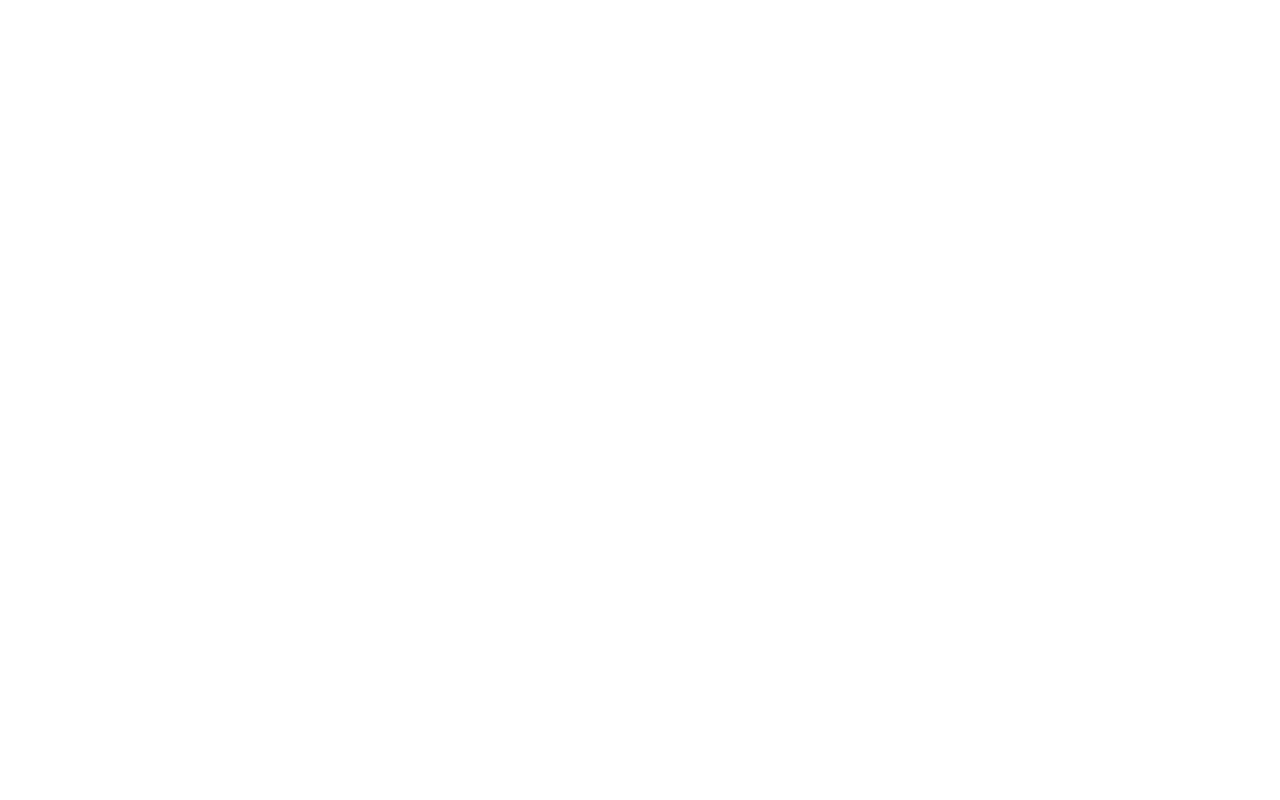
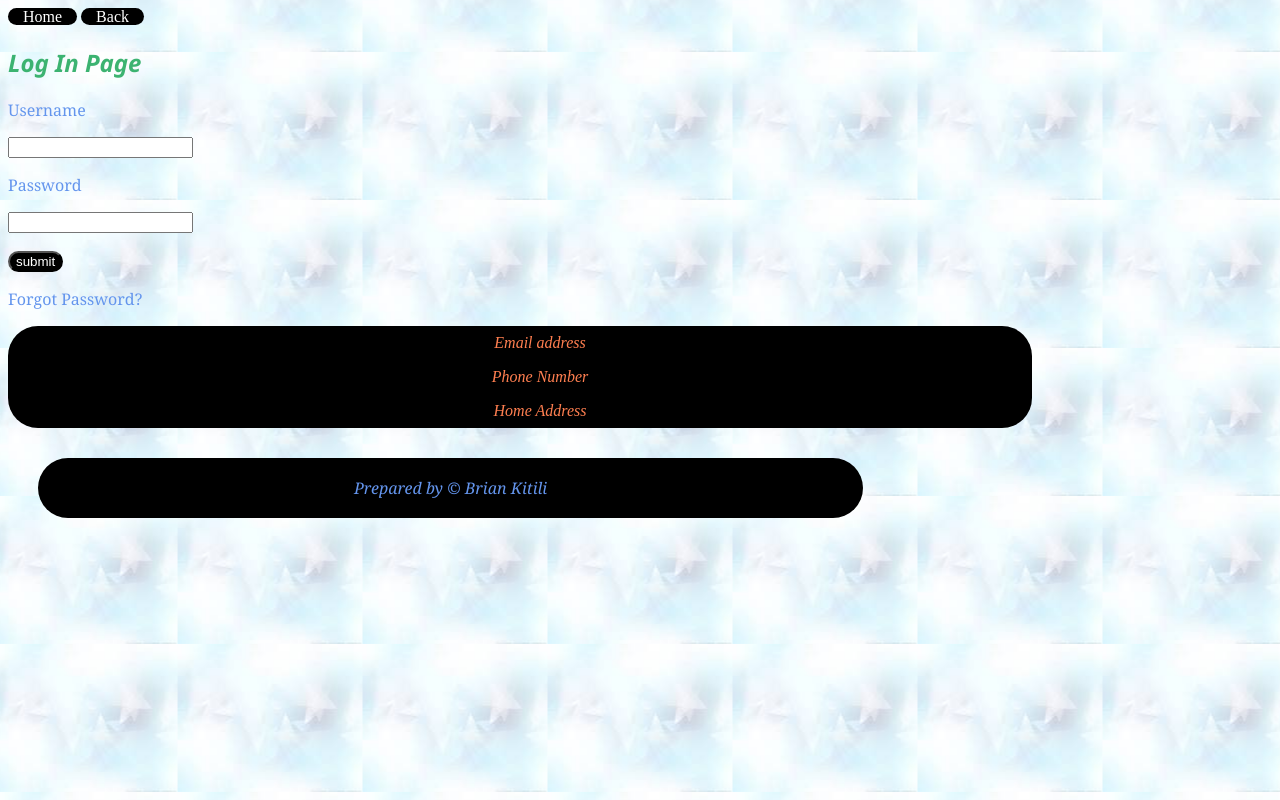
Before and after one commit to Kitili00/my-projects, a plain HTML site: page index.html in a window 1280 px wide. Drawn offline with Linux system fonts and the light colour scheme.

Commit message:
new changes

```diff
--- a/index.html
+++ b/index.html
@@ -0,0 +1,61 @@
+<!DOCTYPE html>
+<html lang="en=us">
+<meta charset="utf-8">
+<meta name="viewport" content="device=width-width, initial scale=1">
+
+    <header>
+        <head>
+            <title>Login Page</title>
+
+            <link rel="stylesheet" href="styles.css">
+        </head>
+
+        <nav>
+            <li><a href="#home">Home</a></li>
+            <li><a href="#back">Back</a></li>
+        </nav>
+
+    </header>
+
+    <main>
+        <body>
+
+            <section>
+            <h1 class="heading">Log In Page</h1>
+        </section>
+
+            <section>
+                <p>Username</p>
+               <form action="index.html" method="post">
+                <input id="Username" type="text" method="post" required>
+
+            <p>Password</p>
+                <input id="password" type="password" required maxlength="10" minlength="4">
+
+                <section>
+                    <div>
+                <br>
+                    <input class="button" type="submit" value="submit" name="submit">
+                </div>
+
+            </form>
+            </section>
+
+        </body>
+    </main>
+    <p>Forgot Password?<br></p>
+
+    <aside>
+        <address>
+        <ul>
+            <li> <a href="kitilibrian@gmail.com">Email address </a></li>
+            <li>Phone Number</li>
+            <li>Home Address</li>
+        </ul>
+    </address>
+    </aside>
+
+    <footer>
+        <p>Prepared by  &copy; Brian Kitili </p>
+    </footer>
+</html>
--- a/styles.css
+++ b/styles.css
@@ -1,25 +1,98 @@
+
 body{
-    background-color: chocolate;
-    font-style: oblique;
+    background-image: url(image4.jpg);
+    width: 80%;
+    color: aliceblue;
+    background-position: center;
 
 }
 
+.heading{
+    color: mediumseagreen;
+    font-family: 'Segoe UI', Tahoma, Geneva, Verdana, sans-serif;
+    font-style: italic;
+}
+
 footer{
-    background-color: wheat;
+    background-color: black;
     font-style: italic;
     text-align: center;
-
+    border: 30px;
+    width: 80%;
+    padding: 3px;
+    margin: 30px;
+    border-radius: 40px;
 }
 
 aside{
     background-color: black;
-    color: aliceblue;
+    text-align: center;
+    color: coral;
+    border-radius: 30px;
+}
+
+aside li{
+    display: inherit;
+    padding: 8px;
+    border: 30px;
+    line-break: auto;
+    border-radius: 30px;
 
 }
 
+aside a{
+    color: coral;
+    text-decoration: none;
+    display: inline;
+
+
+}
+
+p{
+    color: cornflowerblue;
+    font-family: Georgia, 'Times New Roman', Times, serif;
+    font-size: medium;
+    font-weight: 200px;
+
+}
+
+a{
+    color:black ;
+}
+
 nav{
-    background-color: green;
-    text-align: center;
-    color: darkred;
+    color: black;
     line-break: auto;
+    display: inline;
 }
+
+nav a{
+    color: white;
+    padding: 15px;
+    text-decoration: none;
+
+}
+
+nav li{
+    display: inline;
+    background-color: black;
+    border-radius: 30px;
+}
+
+.pw-1{
+    color: red;
+    border: 30px;
+    border-radius: 30px;
+    margin: 40px;
+}
+
+.button{
+    background-color: black;
+     color: white;
+     border-radius: 30px;
+
+}
+
+.button:hover{
+    color: red;
+}
```
